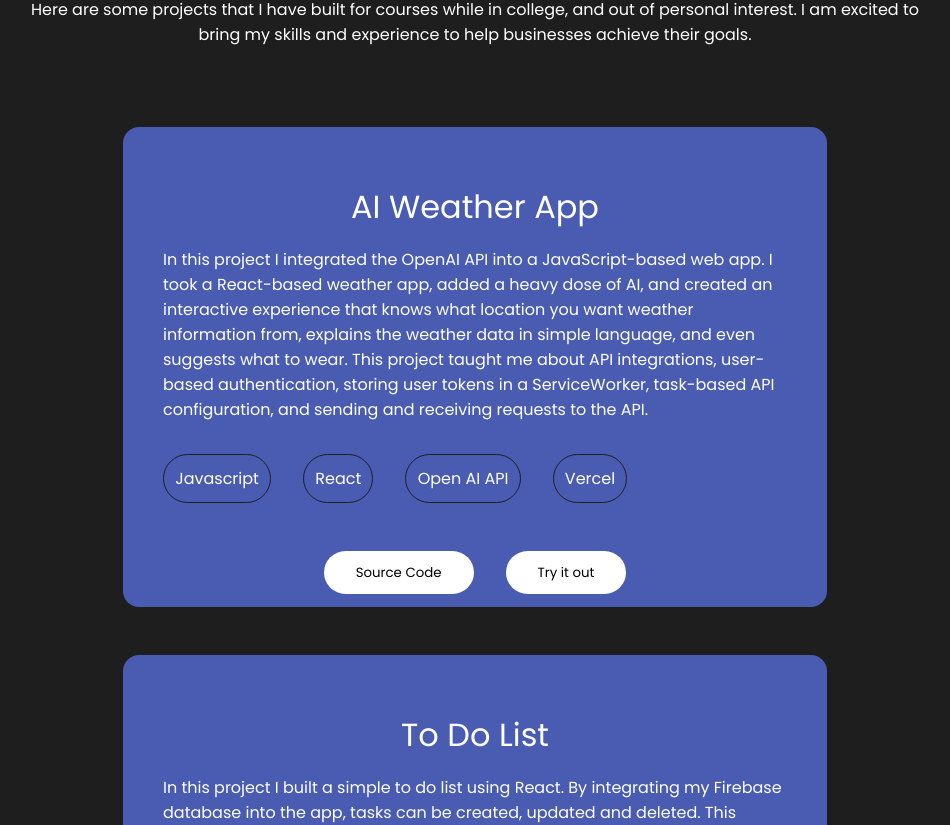
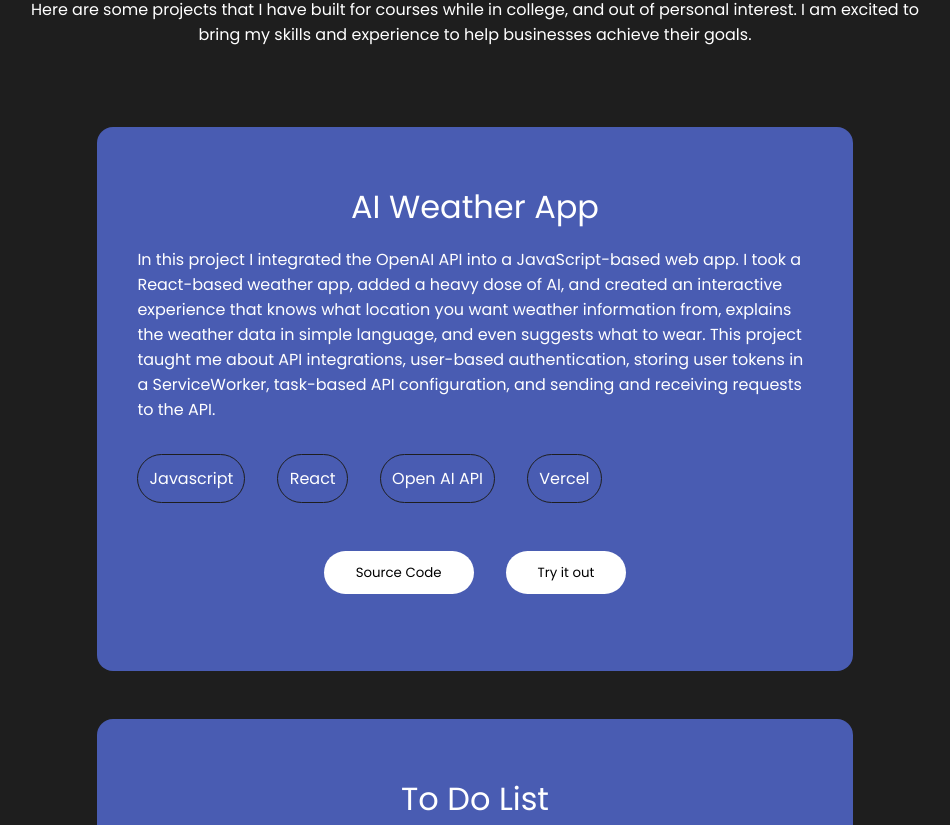
Before and after one commit to clementm8/web-portfolio, a React (Create React App) app: page / in a window 1280 px wide. Shown: the part 1776-2601 px from the top of the page, without its empty margins (165-1115 px from the left). Built offline with nearby package versions, Linux system fonts and the light colour scheme.

Commit message:
adjusting section styling

```diff
--- a/src/components/projects/projects.css
+++ b/src/components/projects/projects.css
@@ -38,14 +38,14 @@
 }
 
 .projectItem{
-    min-height: 30rem;
-    width: 70vw;
-    max-width: 55vw;
-    max-height: 1rem;
-    padding: 2.5rem;
-    overflow: auto;
     background-color: #495cb2;
     border-radius: 1rem;
+    max-height: 1rem;
+    max-width: 59vw;
+    min-height: 34rem;
+    padding: 2.5rem;
+    width: 70vw;
+    overflow: hidden;
 }
 
 .projectItemDesc{
```
